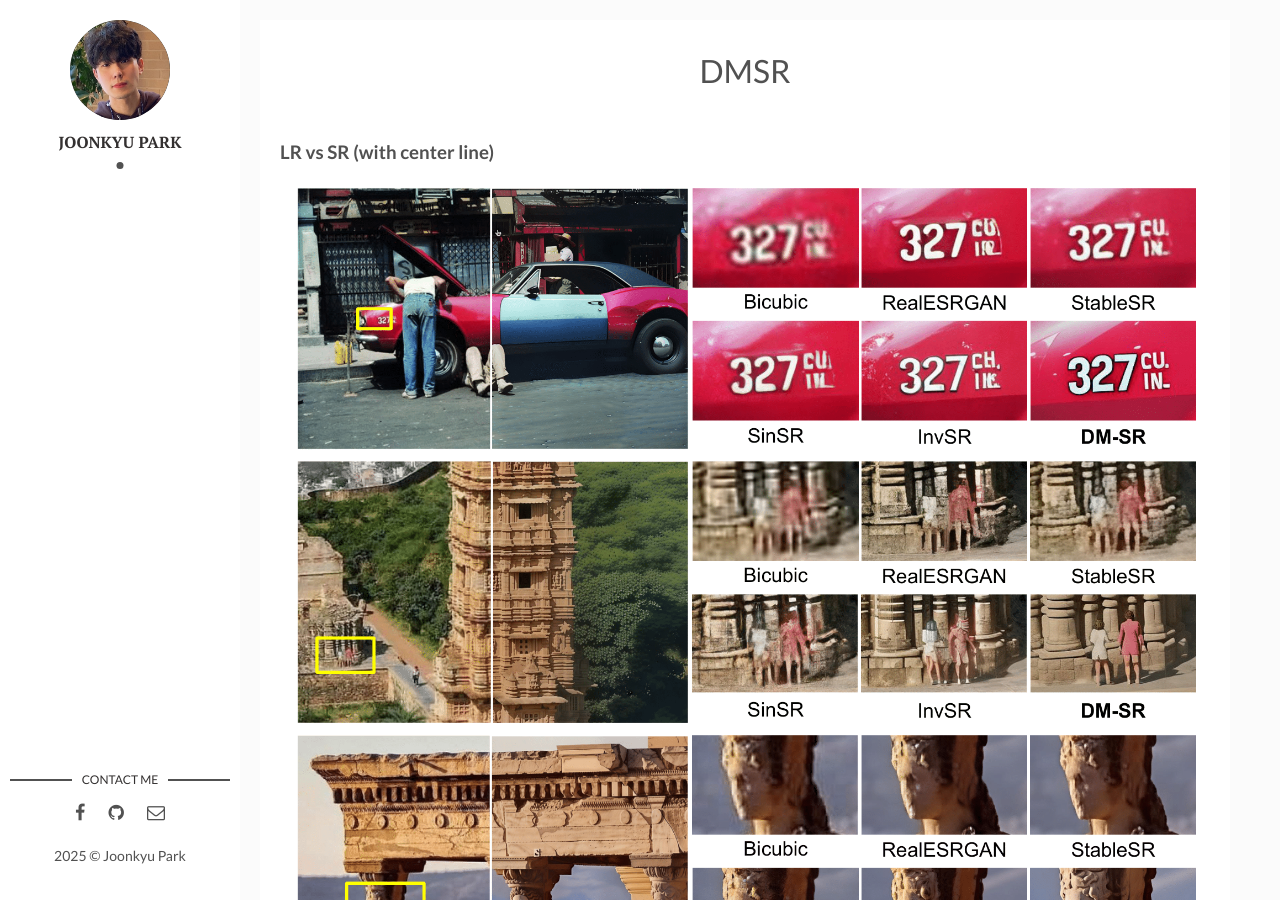
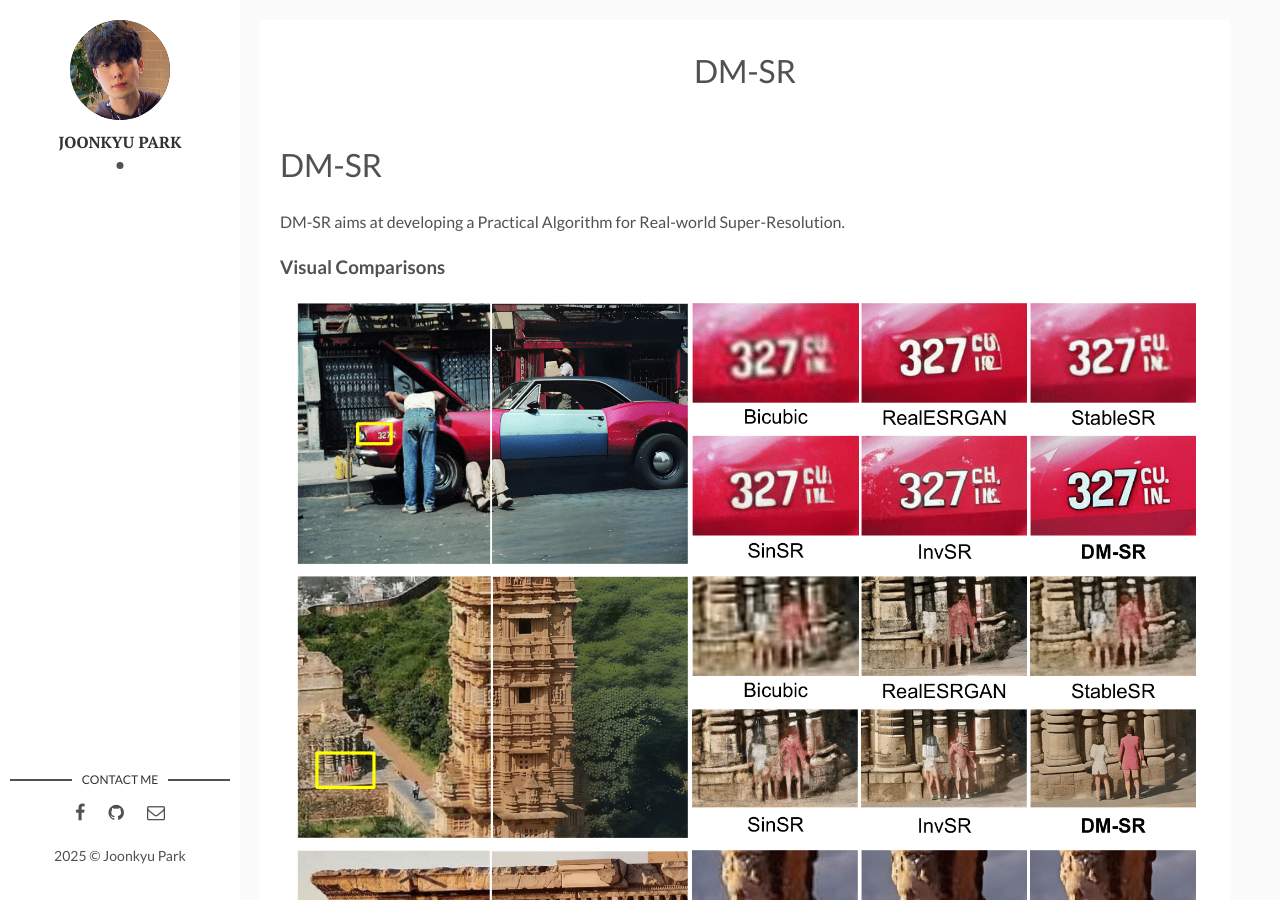
Before and after one commit to jkpark08/jkpark08.github.io, a Jekyll site: the page built from _posts/2025-07-23-dmsr.markdown, in a window 1280 px wide and 900 px high. Built offline with Jekyll 4.4.1, drawn with Linux system fonts in a browser that asks for light colours.

Commit message:
Update 2025-07-23-dmsr.markdown

```diff
--- a/_posts/2025-07-23-dmsr.markdown
+++ b/_posts/2025-07-23-dmsr.markdown
@@ -1,6 +1,6 @@
 ---
 layout: post
-title: DMSR
+title: DM-SR
 date: 2000-01-01 13:32:20 +0300
 description: # Add post description (optional)
 img: # Add image post (optional)
@@ -10,7 +10,12 @@ tags2: #
 tags3: #
 ---
 
-### LR vs SR (with center line)
+# DM-SR
+
+DM-SR aims at developing a Practical Algorithm for Real-world Super-Resolution.
+
+
+### Visual Comparisons
 
 ![alt text](../assets/img/dmsr/dmsr_pro11-1.png)
 ![alt text](../assets/img/dmsr/dmsr_pro10-1.png)
```
